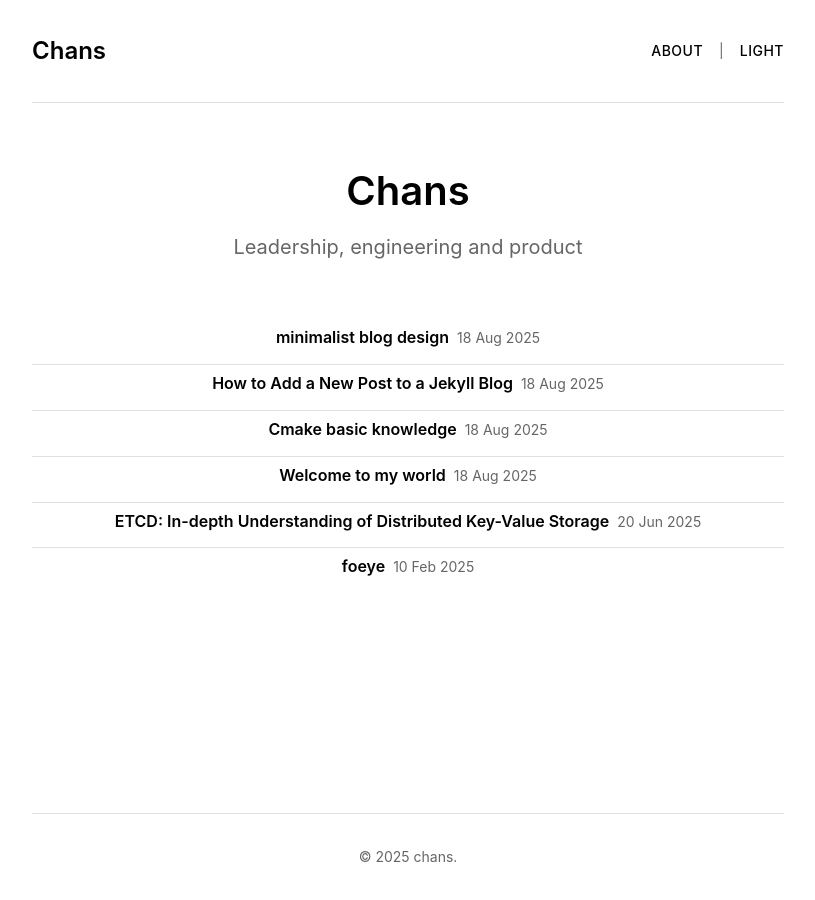
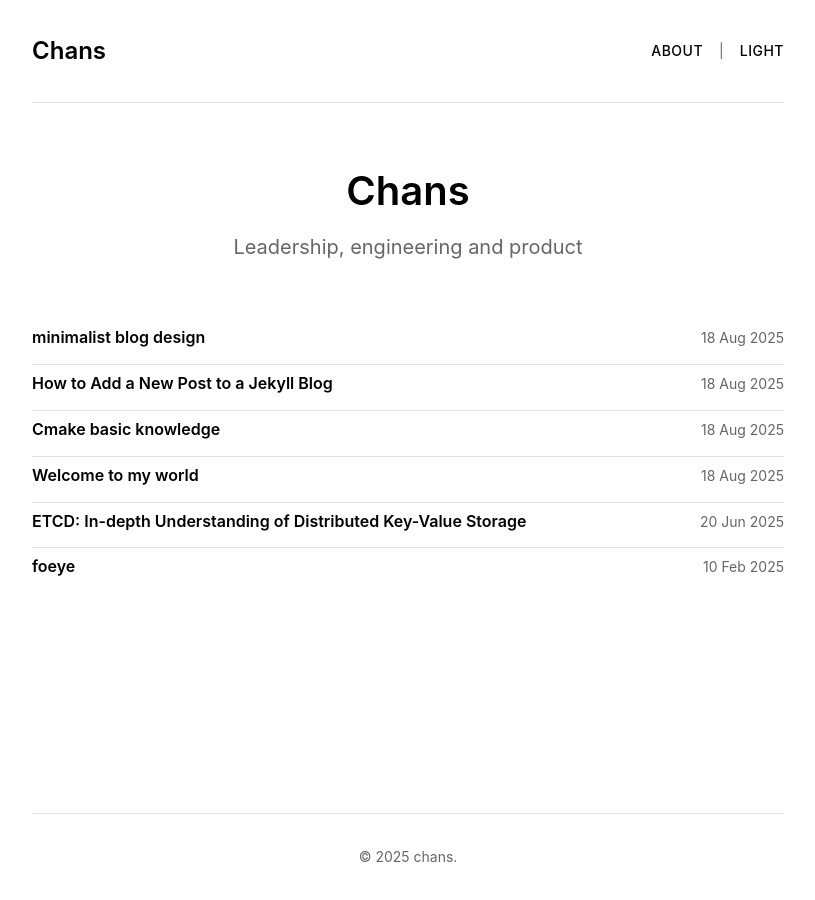
Before and after one commit to chanslights/blog, a Jekyll site: the page built from index.html, in a window 1280 px wide. Shown: the whole page, without its empty margins (232-1047 px from the left). Built offline with Jekyll 4.4.1, drawn with Linux system fonts in a browser that asks for light colours.

Commit message:
文章开头、日期位置对齐

```diff
--- a/assets/css/main.css
+++ b/assets/css/main.css
@@ -176,7 +176,6 @@ body {
 /* Posts List */
 .posts-list {
     list-style: none;
-    text-align: center; /* 居中显示文章列表 */
 }
 
 /* Empty State */
@@ -201,17 +200,18 @@ body {
     font-weight: 600;
     margin-bottom: var(--spacing-xs);
     line-height: 1.3;
-    text-align: center; /* 居中显示文章标题 */
     display: flex;
-    justify-content: center;
+    justify-content: space-between;
     align-items: baseline;
-    gap: 0.5rem;
+    width: 100%;
 }
 
 .post-item-title a {
     color: var(--text-color);
     text-decoration: none;
     transition: color 0.3s ease;
+    flex: 1;
+    text-align: left;
 }
 
 .post-item-title a:hover {
@@ -223,6 +223,8 @@ body {
     color: var(--text-secondary);
     font-weight: 400;
     flex-shrink: 0;
+    text-align: right;
+    margin-left: var(--spacing-md);
 }
 
 /* Post Content */
@@ -468,6 +470,19 @@ body {
     .nav-next {
         text-align: left;
     }
+
+    /* 移动端文章列表布局调整 */
+    .post-item-title {
+        flex-direction: column;
+        align-items: flex-start;
+        gap: var(--spacing-xs);
+    }
+
+    .post-item-date {
+        text-align: left;
+        margin-left: 0;
+        font-size: 0.75rem;
+    }
 }
 
 @media (max-width: 480px) {
@@ -486,6 +501,19 @@ body {
 
     .post-title {
         font-size: 1.5rem;
+    }
+
+    /* 小屏幕文章列表布局调整 */
+    .post-item-title {
+        flex-direction: column;
+        align-items: flex-start;
+        gap: var(--spacing-xs);
+    }
+
+    .post-item-date {
+        text-align: left;
+        margin-left: 0;
+        font-size: 0.75rem;
     }
 }
 
```
